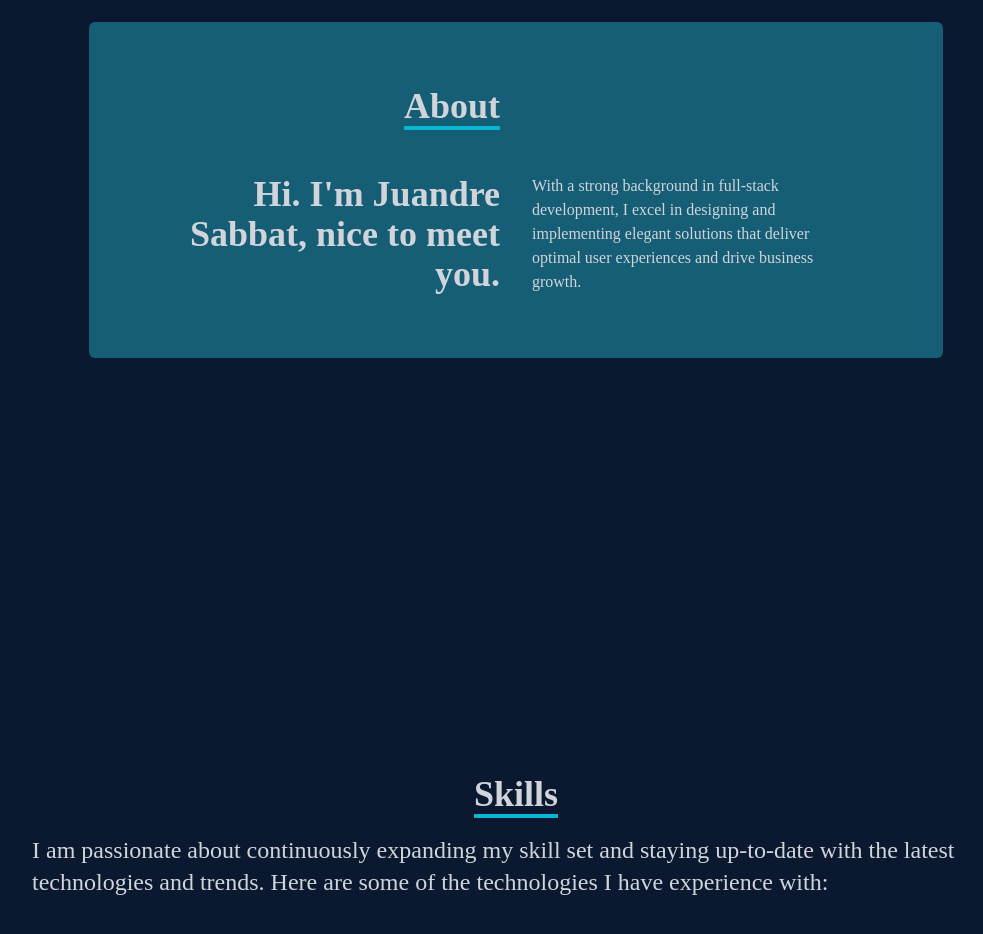
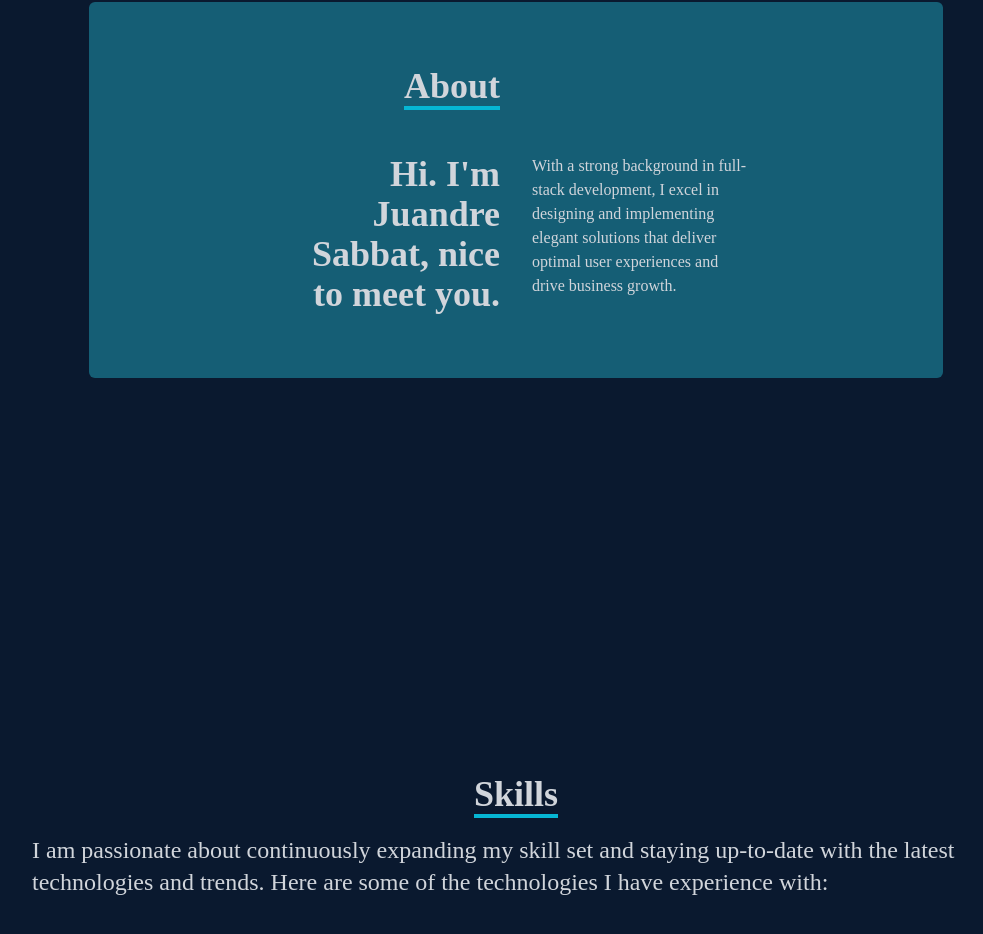
Before and after one commit to sabbatj/react-portfolio-js, a React (Create React App) app: page / in a window 1280 px wide. Shown: the part 1010-1944 px from the top of the page, without its empty margins (124-1107 px from the left). Built offline with nearby package versions, Linux system fonts and the light colour scheme.

Commit message:
Update about.screen.tsx

```diff
--- a/src/screens/about/about.screen.tsx
+++ b/src/screens/about/about.screen.tsx
@@ -17,7 +17,7 @@ const About = () => {
             </div>
             <div></div>
           </div>
-          <div className="max-w-[700px] w-full grid sm:grid-cols-2 gap-8 px-4">
+          <div className="max-w-[500px] w-full grid sm:grid-cols-2 gap-8 px-4">
             <div className="sm:text-right text-4xl font-bold">
               <p>
                 Hi. I'm Juandre Sabbat, nice to meet you.
```
